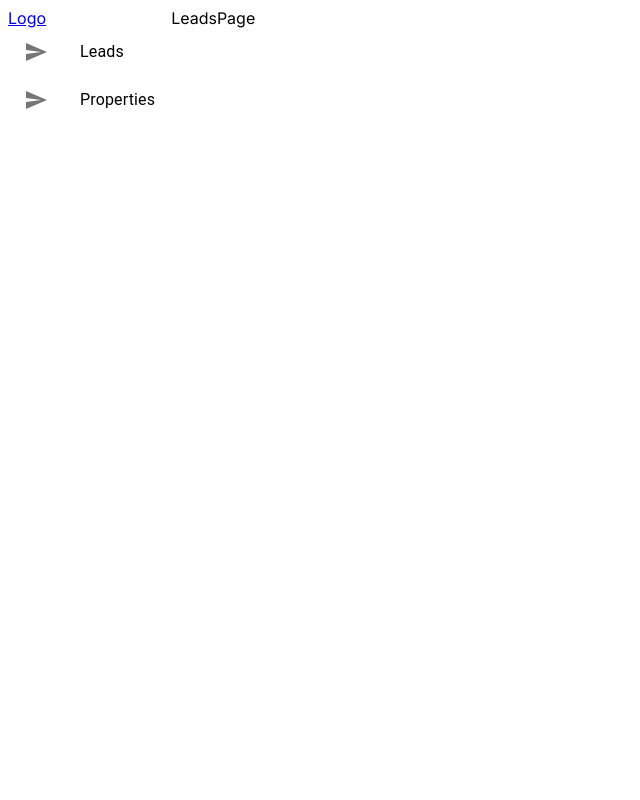
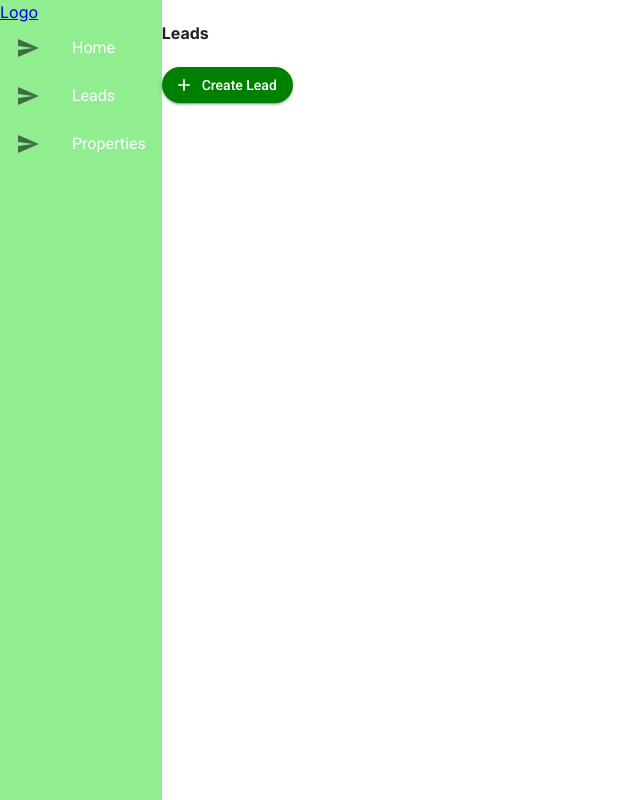
Before and after one commit to CarlosReinoso/property-crm, a Next.js app: page /leads in a window 1280 px wide. Shown: the whole page, without its empty margins (0-640 px from the left). Built offline with nearby package versions, Linux system fonts and the light colour scheme.

Commit message:
connected theme.ts and styled button

```diff
--- a/next.config.js
+++ b/next.config.js
@@ -1,4 +1,14 @@
 /** @type {import('next').NextConfig} */
-const nextConfig = {}
+const nextConfig = {
+  async redirects() {
+    return [
+      {
+        source: "/home",
+        destination: "/",
+        permanent: true,
+      },
+    ];
+  },
+};
 
-module.exports = nextConfig
+module.exports = nextConfig;
--- a/src/app/layout.tsx
+++ b/src/app/layout.tsx
@@ -1,4 +1,5 @@
 import NavSideBar from "@/components/NavSideBar/NavSideBar";
+import ThemeRegistry from "@/components/ThemeRegistry/ThemeRegistry";
 import { Box } from "@mui/material";
 import type { Metadata } from "next";
 import { Inter } from "next/font/google";
@@ -18,20 +19,29 @@ export default function RootLayout({
 }) {
   return (
     <html lang="en">
+      <ThemeRegistry>
         <Box
           component={"body"}
           className={inter.className}
           sx={{
             display: "flex",
             margin: "0px 0px",
+            height: "100vh",
           }}
         >
-        <Box>
+          <Box sx={{ bgcolor: "lightgreen", color: "white" }}>
             <Link href="/">Logo</Link>
             <NavSideBar />
           </Box>
-        <Box>{children}</Box>
+          <Box
+            sx={{
+              width: "100%",
+            }}
+          >
+            {children}
           </Box>
+        </Box>
+      </ThemeRegistry>
     </html>
   );
 }
--- a/src/app/leads/page.tsx
+++ b/src/app/leads/page.tsx
@@ -1,5 +1,16 @@
+import { Box, Button } from "@mui/material";
+import AddIcon from "@mui/icons-material/Add";
 import * as React from "react";
 
 export default function LeadsPage() {
-  return <div>LeadsPage</div>;
+  return (
+    <>
+      <Box>
+        <h4>Leads</h4>
+        <Button variant="contained" startIcon={<AddIcon />}>
+          Create Lead
+        </Button>
+      </Box>
+    </>
+  );
 }
--- a/src/components/NavSideBar/NavSideBar.tsx
+++ b/src/components/NavSideBar/NavSideBar.tsx
@@ -1,11 +1,11 @@
 "use client";
-
 import { Box, ListItemButton, ListItemIcon, ListItemText } from "@mui/material";
 import { useRouter } from "next/navigation";
 import SendIcon from "@mui/icons-material/Send";
 import { ReactNode } from "react";
 
 const NavItem = [
+  { link: "Home", icon: <SendIcon /> },
   { link: "Leads", icon: <SendIcon /> },
   { link: "Properties", icon: <SendIcon /> },
 ];
@@ -15,7 +15,7 @@ const NavListItem = ({ link, icon }: { link: string; icon: ReactNode }) => {
 
   return (
     <>
-      <ListItemButton onClick={() => router.push(link.toLocaleLowerCase())}>
+      <ListItemButton onClick={() => router.push(link.toLowerCase())}>
         <ListItemIcon>{icon}</ListItemIcon>
         <ListItemText primary={link} />
       </ListItemButton>
--- a/src/components/ThemeRegistry/EmotionCache.tsx
+++ b/src/components/ThemeRegistry/EmotionCache.tsx
@@ -1,94 +1,94 @@
-// 'use client';
-// import * as React from 'react';
-// import createCache from '@emotion/cache';
-// import { useServerInsertedHTML } from 'next/navigation';
-// import { CacheProvider as DefaultCacheProvider } from '@emotion/react';
-// import type { EmotionCache, Options as OptionsOfCreateCache } from '@emotion/cache';
+'use client';
+import * as React from 'react';
+import createCache from '@emotion/cache';
+import { useServerInsertedHTML } from 'next/navigation';
+import { CacheProvider as DefaultCacheProvider } from '@emotion/react';
+import type { EmotionCache, Options as OptionsOfCreateCache } from '@emotion/cache';
 
-// export type NextAppDirEmotionCacheProviderProps = {
-//   /** This is the options passed to createCache() from 'import createCache from "@emotion/cache"' */
-//   options: Omit<OptionsOfCreateCache, 'insertionPoint'>;
-//   /** By default <CacheProvider /> from 'import { CacheProvider } from "@emotion/react"' */
-//   CacheProvider?: (props: {
-//     value: EmotionCache;
-//     children: React.ReactNode;
-//   }) => React.JSX.Element | null;
-//   children: React.ReactNode;
-// };
+export type NextAppDirEmotionCacheProviderProps = {
+  /** This is the options passed to createCache() from 'import createCache from "@emotion/cache"' */
+  options: Omit<OptionsOfCreateCache, 'insertionPoint'>;
+  /** By default <CacheProvider /> from 'import { CacheProvider } from "@emotion/react"' */
+  CacheProvider?: (props: {
+    value: EmotionCache;
+    children: React.ReactNode;
+  }) => React.JSX.Element | null;
+  children: React.ReactNode;
+};
 
-// // Adapted from https://github.com/garronej/tss-react/blob/main/src/next/appDir.tsx
-// export default function NextAppDirEmotionCacheProvider(props: NextAppDirEmotionCacheProviderProps) {
-//   const { options, CacheProvider = DefaultCacheProvider, children } = props;
+// Adapted from https://github.com/garronej/tss-react/blob/main/src/next/appDir.tsx
+export default function NextAppDirEmotionCacheProvider(props: NextAppDirEmotionCacheProviderProps) {
+  const { options, CacheProvider = DefaultCacheProvider, children } = props;
 
-//   const [registry] = React.useState(() => {
-//     const cache = createCache(options);
-//     cache.compat = true;
-//     const prevInsert = cache.insert;
-//     let inserted: { name: string; isGlobal: boolean }[] = [];
-//     cache.insert = (...args) => {
-//       const [selector, serialized] = args;
-//       if (cache.inserted[serialized.name] === undefined) {
-//         inserted.push({
-//           name: serialized.name,
-//           isGlobal: !selector,
-//         });
-//       }
-//       return prevInsert(...args);
-//     };
-//     const flush = () => {
-//       const prevInserted = inserted;
-//       inserted = [];
-//       return prevInserted;
-//     };
-//     return { cache, flush };
-//   });
+  const [registry] = React.useState(() => {
+    const cache = createCache(options);
+    cache.compat = true;
+    const prevInsert = cache.insert;
+    let inserted: { name: string; isGlobal: boolean }[] = [];
+    cache.insert = (...args) => {
+      const [selector, serialized] = args;
+      if (cache.inserted[serialized.name] === undefined) {
+        inserted.push({
+          name: serialized.name,
+          isGlobal: !selector,
+        });
+      }
+      return prevInsert(...args);
+    };
+    const flush = () => {
+      const prevInserted = inserted;
+      inserted = [];
+      return prevInserted;
+    };
+    return { cache, flush };
+  });
 
-//   useServerInsertedHTML(() => {
-//     const inserted = registry.flush();
-//     if (inserted.length === 0) {
-//       return null;
-//     }
-//     let styles = '';
-//     let dataEmotionAttribute = registry.cache.key;
+  useServerInsertedHTML(() => {
+    const inserted = registry.flush();
+    if (inserted.length === 0) {
+      return null;
+    }
+    let styles = '';
+    let dataEmotionAttribute = registry.cache.key;
 
-//     const globals: {
-//       name: string;
-//       style: string;
-//     }[] = [];
+    const globals: {
+      name: string;
+      style: string;
+    }[] = [];
 
-//     inserted.forEach(({ name, isGlobal }) => {
-//       const style = registry.cache.inserted[name];
+    inserted.forEach(({ name, isGlobal }) => {
+      const style = registry.cache.inserted[name];
 
-//       if (typeof style !== 'boolean') {
-//         if (isGlobal) {
-//           globals.push({ name, style });
-//         } else {
-//           styles += style;
-//           dataEmotionAttribute += ` ${name}`;
-//         }
-//       }
-//     });
+      if (typeof style !== 'boolean') {
+        if (isGlobal) {
+          globals.push({ name, style });
+        } else {
+          styles += style;
+          dataEmotionAttribute += ` ${name}`;
+        }
+      }
+    });
 
-//     return (
-//       <React.Fragment>
-//         {globals.map(({ name, style }) => (
-//           <style
-//             key={name}
-//             data-emotion={`${registry.cache.key}-global ${name}`}
-//             // eslint-disable-next-line react/no-danger
-//             dangerouslySetInnerHTML={{ __html: style }}
-//           />
-//         ))}
-//         {styles && (
-//           <style
-//             data-emotion={dataEmotionAttribute}
-//             // eslint-disable-next-line react/no-danger
-//             dangerouslySetInnerHTML={{ __html: styles }}
-//           />
-//         )}
-//       </React.Fragment>
-//     );
-//   });
+    return (
+      <React.Fragment>
+        {globals.map(({ name, style }) => (
+          <style
+            key={name}
+            data-emotion={`${registry.cache.key}-global ${name}`}
+            // eslint-disable-next-line react/no-danger
+            dangerouslySetInnerHTML={{ __html: style }}
+          />
+        ))}
+        {styles && (
+          <style
+            data-emotion={dataEmotionAttribute}
+            // eslint-disable-next-line react/no-danger
+            dangerouslySetInnerHTML={{ __html: styles }}
+          />
+        )}
+      </React.Fragment>
+    );
+  });
 
-//   return <CacheProvider value={registry.cache}>{children}</CacheProvider>;
-// }
+  return <CacheProvider value={registry.cache}>{children}</CacheProvider>;
+}
--- a/src/components/ThemeRegistry/ThemeRegistry.tsx
+++ b/src/components/ThemeRegistry/ThemeRegistry.tsx
@@ -1,18 +1,18 @@
-// 'use client';
-// import * as React from 'react';
-// import { ThemeProvider } from '@mui/material/styles';
-// import CssBaseline from '@mui/material/CssBaseline';
-// import NextAppDirEmotionCacheProvider from './EmotionCache';
-// import theme from './theme';
+'use client';
+import * as React from 'react';
+import { ThemeProvider } from '@mui/material/styles';
+import CssBaseline from '@mui/material/CssBaseline';
+import NextAppDirEmotionCacheProvider from './EmotionCache';
+import theme from './theme';
 
-// export default function ThemeRegistry({ children }: { children: React.ReactNode }) {
-//   return (
-//     <NextAppDirEmotionCacheProvider options={{ key: 'mui' }}>
-//       <ThemeProvider theme={theme}>
-//         {/* CssBaseline kickstart an elegant, consistent, and simple baseline to build upon. */}
-//         <CssBaseline />
-//         {children}
-//       </ThemeProvider>
-//     </NextAppDirEmotionCacheProvider>
-//   );
-// }
+export default function ThemeRegistry({ children }: { children: React.ReactNode }) {
+  return (
+    <NextAppDirEmotionCacheProvider options={{ key: 'mui' }}>
+      <ThemeProvider theme={theme}>
+        {/* CssBaseline kickstart an elegant, consistent, and simple baseline to build upon. */}
+        <CssBaseline />
+        {children}
+      </ThemeProvider>
+    </NextAppDirEmotionCacheProvider>
+  );
+}
--- a/src/components/ThemeRegistry/theme.ts
+++ b/src/components/ThemeRegistry/theme.ts
@@ -1,30 +1,32 @@
-// import { Roboto } from 'next/font/google';
-// import { createTheme } from '@mui/material/styles';
+import { Roboto } from "next/font/google";
+import { createTheme } from "@mui/material/styles";
 
-// const roboto = Roboto({
-//   weight: ['300', '400', '500', '700'],
-//   subsets: ['latin'],
-//   display: 'swap',
-// });
+const roboto = Roboto({
+  weight: ["300", "400", "500", "700"],
+  subsets: ["latin"],
+  display: "swap",
+});
 
-// const theme = createTheme({
-//   palette: {
-//     mode: 'light',
-//   },
-//   typography: {
-//     fontFamily: roboto.style.fontFamily,
-//   },
-//   components: {
-//     MuiAlert: {
-//       styleOverrides: {
-//         root: ({ ownerState }) => ({
-//           ...(ownerState.severity === 'info' && {
-//             backgroundColor: '#60a5fa',
-//           }),
-//         }),
-//       },
-//     },
-//   },
-// });
+const theme = createTheme({
+  palette: {
+    mode: "light",
+  },
+  typography: {
+    fontFamily: roboto.style.fontFamily,
+  },
+  components: {
+    MuiButton: {
+      styleOverrides: {
+        root: {
+          textTransform: "capitalize",
+          borderRadius: "20px",
+        },
+        contained: {
+          backgroundColor: "green",
+        },
+      },
+    },
+  },
+});
 
-// export default theme;
+export default theme;
```
Also changed, not shown: src/app/globals.css (deleted, +0 -107 lines). Lines whose indentation alone changed are shown as unchanged.
